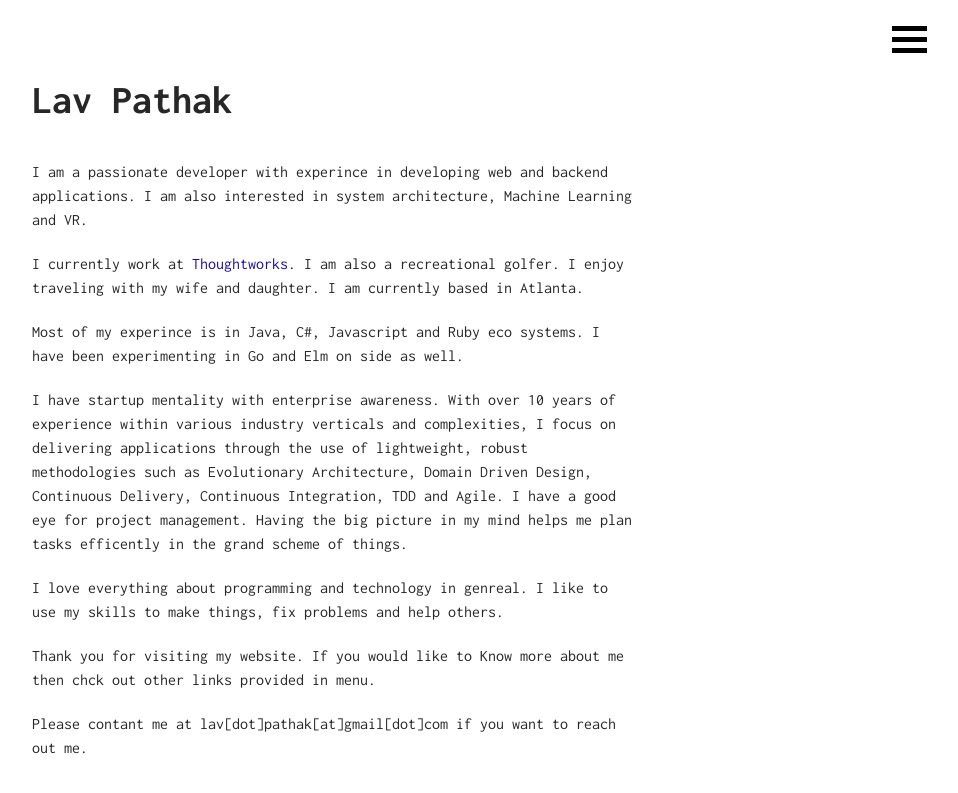
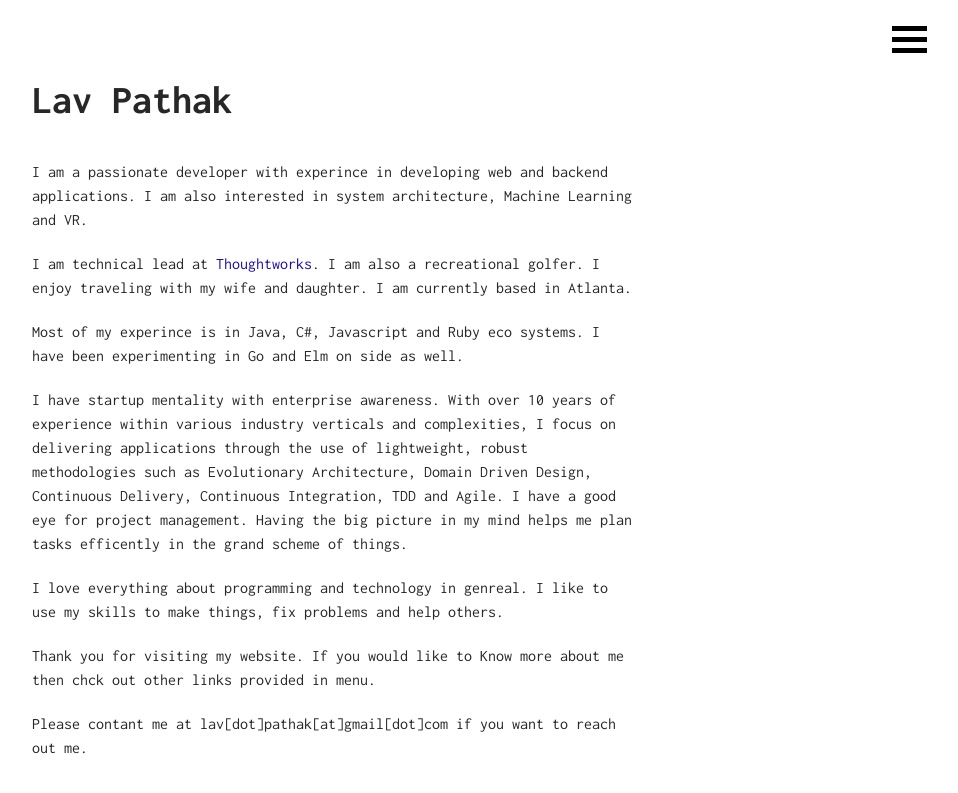
Before and after one commit to lavpathak/lavpathak.com, a Jekyll site: the page built from index.html, in a window 1280 px wide. Shown: the top 793 px of the page, without its empty margins (308-1266 px from the left). Built offline with Jekyll 4.4.1, drawn with Linux system fonts in a browser that asks for light colours.

Commit message:
Text change in about me.

```diff
--- a/index.html
+++ b/index.html
@@ -7,7 +7,7 @@
 </div>
 
 <div class="paragraph">
-  I currently work at <a href="http://www.thoughtworks.com">Thoughtworks</a>.
+  I am technical lead at <a href="http://www.thoughtworks.com">Thoughtworks</a>.
   I am also a recreational golfer. I enjoy traveling with my wife and daughter. I am currently based in Atlanta.
 </div>
 
```
